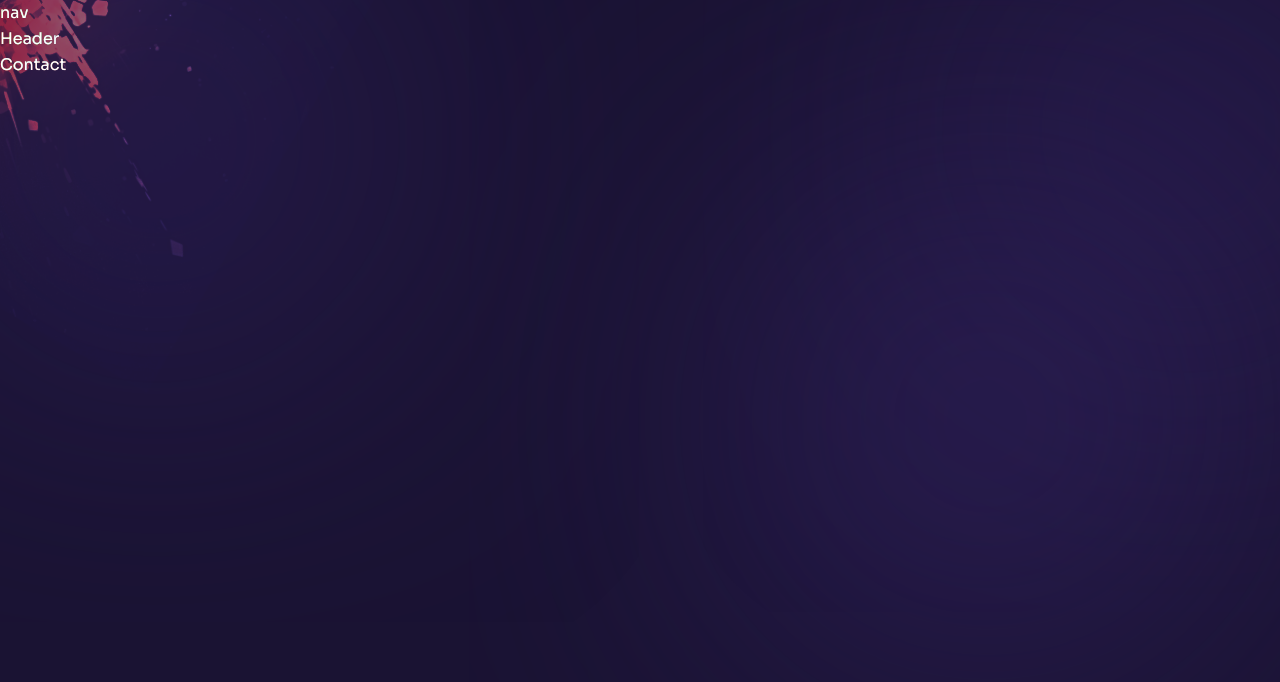
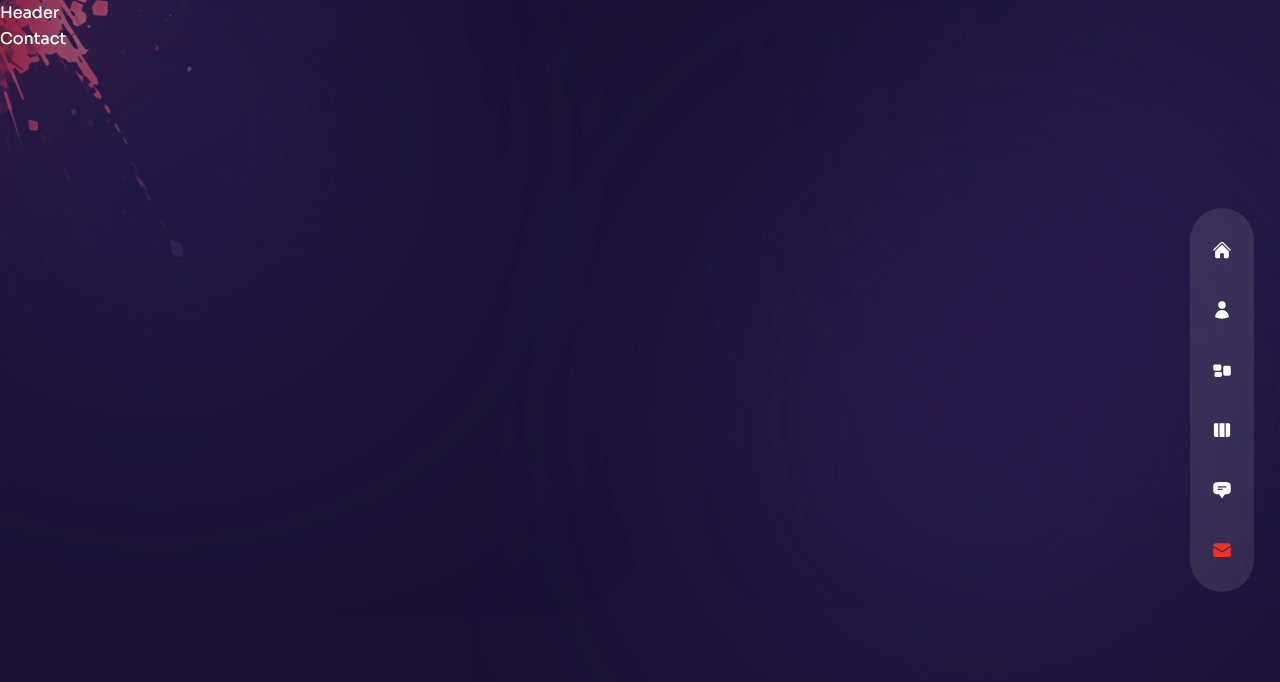
Before and after one commit to Aththas/my-portofolio, a Next.js app in the folder aththas/: page /contact in a window 1280 px wide. Shown: the top 682 px of the page. Built offline with nearby package versions, Linux system fonts and the light colour scheme.

Commit message:
completed navigation

```diff
--- a/aththas/components/Nav.js
+++ b/aththas/components/Nav.js
@@ -26,8 +26,40 @@ export const navData = [
   },
 ];
 
+//next link
+import Link from 'next/link';
+
+//next router
+import {useRouter} from 'next/router'
+
 const Nav = () => {
-  return <nav>nav</nav>;
+  const router = useRouter();
+  const pathname = router.pathname;
+  return (
+    <nav className='flex flex-col items-center xl:justify-center gap-y-4 fixed h-max bottom-0 mt-auto xl:right-[2%] z-50 top-0
+    w-full xl:w-16 xl:max-w-md xl:h-screen'>
+      <div className='flex w-full xl:flex-col items-center justify-between xl:justify-center gap-y-10 px-4 md:px-40 xl:px-0
+       h-[80px] xl:h-max py-8 bg-white/10 backdrop-blur-sm text-3xl xl:text-xl xl:rounded-full'>
+        {navData.map((link, index) => {
+          return (
+            <Link className={`${link.path === pathname && 'text-accent'} relative flex items-center group hover:text-accent
+            transition-all duration-300`}
+            href={link.path} key={index}
+            >
+              <div className='absolute pr-14 right-0 hidden xl:group-hover:flex'>
+                <div className='bg-white relative flex text-primary items-center p-[6px] rounded-[3px]'>
+                  <div className='text-[12px] leading-none font-semibold capitalize'>{link.name}</div>
+                  <div className='border-solid border-l-white border-l-8 border-y-transparent border-y-[6px] border-r-0 absolute
+                  -right-2'></div>
+                </div>
+              </div>
+              <div>{link.icon}</div>
+            </Link>
+          );
+        })}
+      </div>
+    </nav>
+  );
 };
 
 export default Nav;
```
